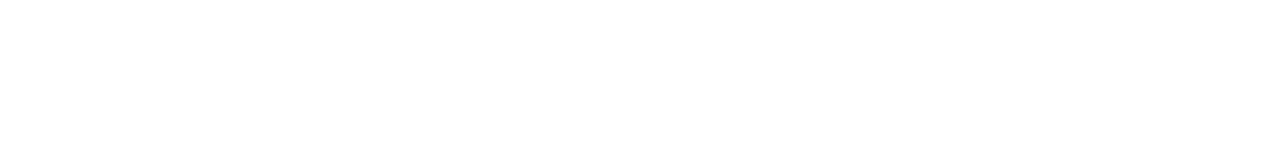
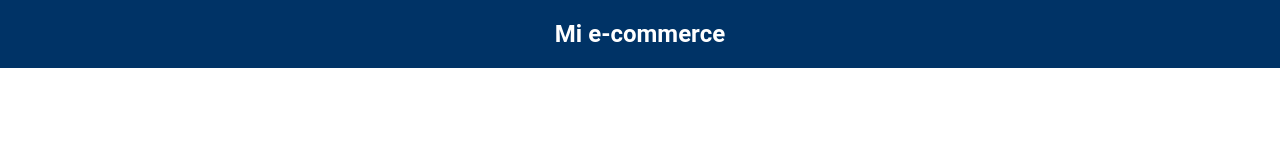
Before and after one commit to chechoguz/Desafio8, a plain HTML site: page index.html in a window 1280 px wide. Drawn offline with Linux system fonts and the light colour scheme.

Commit message:
navbar listo

```diff
--- a/assets/css/estilos.css
+++ b/assets/css/estilos.css
@@ -0,0 +1,28 @@
+:root {
+    --white: #FFF;
+    --azul-marino:#003366;
+    --dark-jungle: #1B1F21;
+    --outer-space: #444749;
+    --old-silver: #828485;
+    }
+
+* {
+    padding: 0;
+    margin: 0;
+    box-sizing: border-box;
+}
+/* Typography */
+body {
+    font-family: 'Roboto', sans-serif;
+}
+
+.navbar {
+    background-color: var(--azul-marino);
+    color: var(--white);
+    text-align: center;
+    width: 100%;
+    padding: 20px 0;
+    font-size: 24px;
+    font-weight: bold;
+
+}
--- a/index.html
+++ b/index.html
@@ -8,6 +8,9 @@
     <script src="https://kit.fontawesome.com/e0aaca9298.js" crossorigin="anonymous"></script>
 </head>
 <body>
+    <nav class="navbar">
+        <div class="logo">Mi e-commerce</div>
+    </nav>
 
 </body>
 </html>
```
